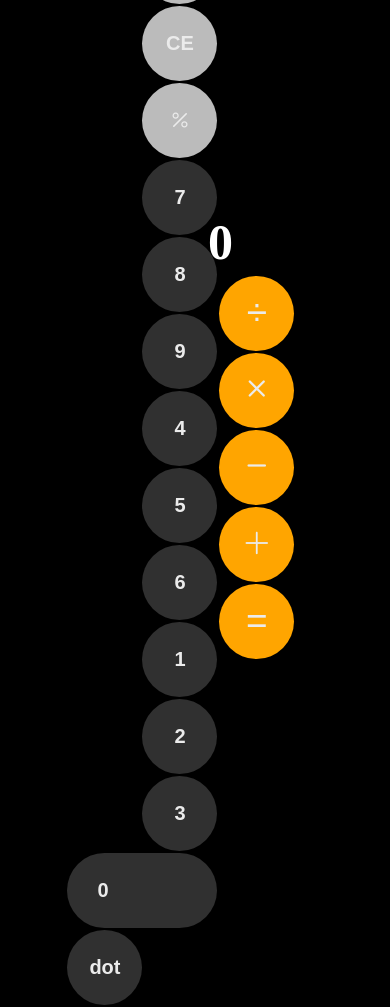
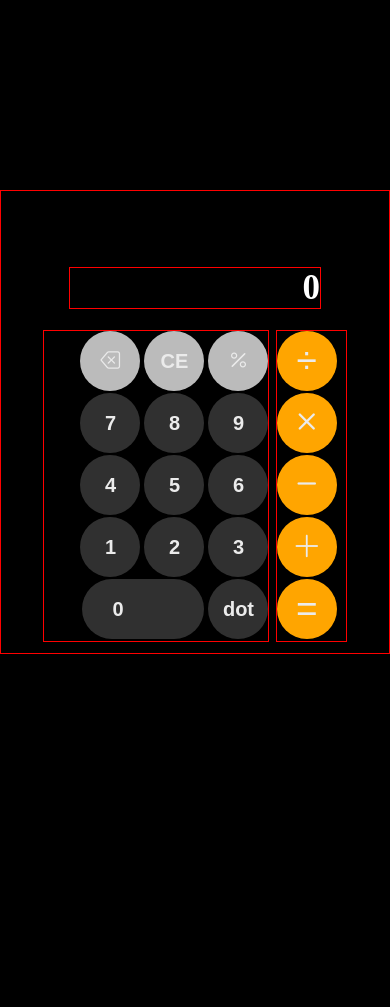
Before and after one commit to AL2-D2/webCalculator, a plain HTML site: page index.html in a window 390 px wide. After the commit the page ends 844 px from the top, so only its background shows below. Drawn offline with nearby package versions, Linux system fonts and the light colour scheme.

Commit message:
made site much more responsive.

```diff
--- a/style.css
+++ b/style.css
@@ -25,12 +25,13 @@ body {
 }
 
 #calculator-container {
-    height: 55vh;
-    width: 30%;
+    min-height: 55vh;
+    min-width: 60%;
     display: flex;
     flex-direction: column;
     justify-content: space-around;
     align-items: center;
+    border: 1px solid red;
 }
 
 #result-screen {
@@ -39,6 +40,7 @@ body {
     display: flex;
     align-items: flex-end;
     justify-content: flex-end;
+    border: 1px solid red;
 }
 
 #buttons-container {
@@ -55,6 +57,7 @@ body {
     width: 23%;
     justify-content: center;
     align-items: flex-start;
+    border: 1px solid red;
 }
 
 #left-container {
@@ -63,16 +66,21 @@ body {
     width: 73%;
     justify-content: center;
     align-items: flex-end;
+    border: 1px solid red;
 }
 
 .btn {
-    min-width: 75px;
-    min-height: 75px;
+    width: 75px;
+    height: 75px;
     border-radius: 50%;
     border: none;
     margin-bottom: 2px;
     color: var(--button-fore-color);
     font-weight: 600;
+    font-size: 20px;
+    font-weight: bold;
+    cursor: pointer;
+    transition: background-color 0.125s ease;
 }
 
 .light-gray {
@@ -103,13 +111,6 @@ body {
     display: flex;
     justify-content: flex-start;
     margin-left: 30px;
-}
-
-.btn {
-    font-size: 20px;
-    font-weight: bold;
-    cursor: pointer;
-    transition: background-color 0.125s ease;
 }
 
 .btn.numerical-btn:hover,
@@ -147,3 +148,57 @@ body {
     font-size: 30px;
     font-weight: bold;
 }
+
+@media (max-width: 673px) {
+    #calculator-container {
+        min-width: 80%;
+    }
+}
+
+@media (max-width: 506px) {
+    #calculator-container {
+        min-width: 100%;
+    }
+}
+
+@media (max-width: 404px) {
+    .btn {
+        width: 60px;
+        height: 60px;
+    }
+
+    #input-number {
+        font-size: 35px;
+    }
+
+    #result-screen {
+        margin-top: 65px;
+    }
+
+    .double-sized {
+        width: 122px;
+        height: 60px;
+        border-radius: 50px;
+    }
+}
+
+@media (max-width: 327px) {
+    .btn {
+        width: 40px;
+        height: 40px;
+    }
+
+    #input-number {
+        font-size: 25px;
+    }
+
+    #result-screen {
+        margin-top: 150px;
+    }
+
+    .double-sized {
+        width: 82px;
+        height: 40px;
+        border-radius: 50px;
+    }
+}
```
